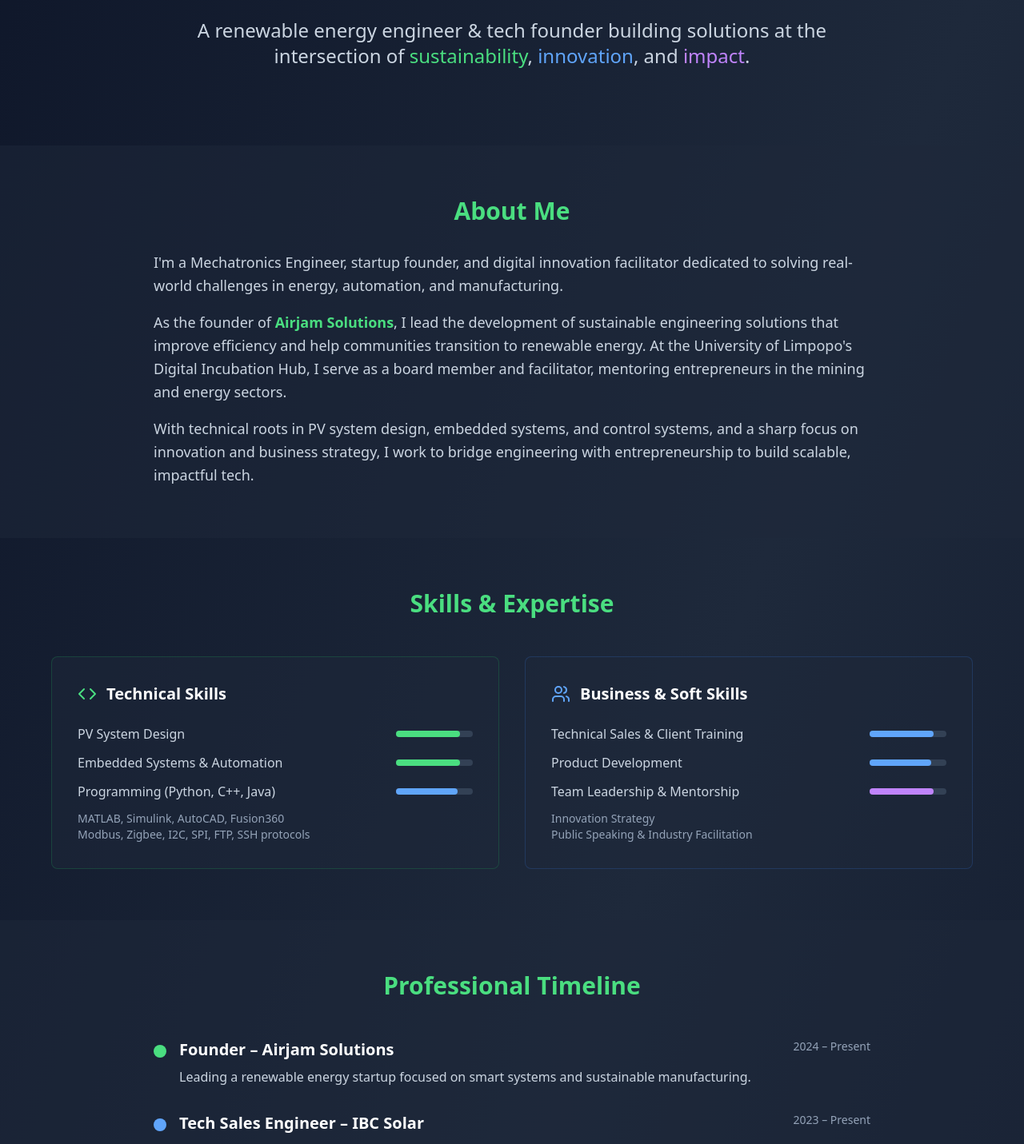
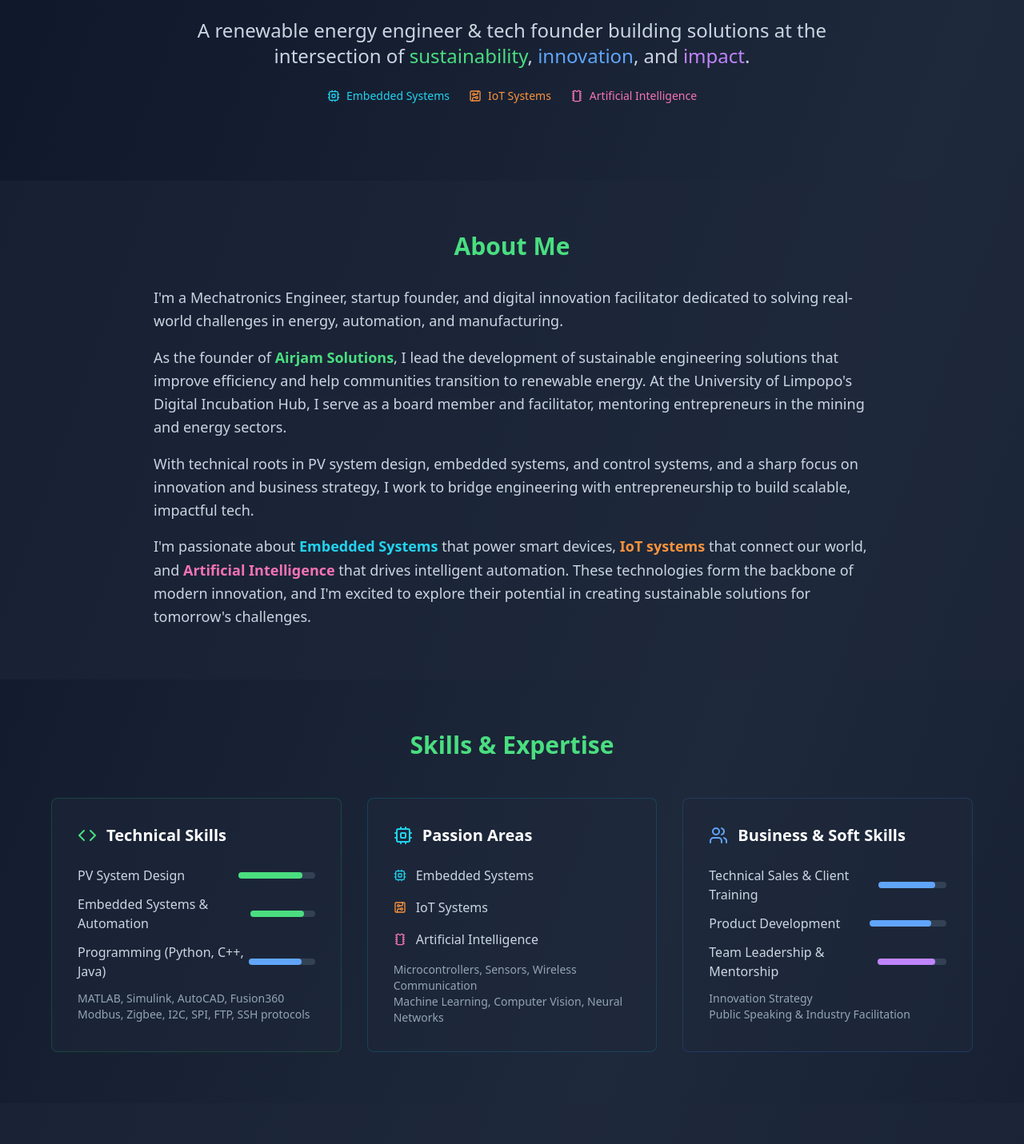
Before and after one commit to Jama3000/mkjama, a React (Vite) app: page / in a window 1280 px wide. Shown: the part 170-1601 px from the top of the page at 80% size. Built offline with nearby package versions, Linux system fonts and the light colour scheme.

Commit message:
Add passion for Embedded Systems, IoT, and AI
Updated the ePortfolio to include the user's passion for Embedded Systems, IoT systems, and Artificial Intelligence.

```diff
--- a/src/pages/Index.tsx
+++ b/src/pages/Index.tsx
@@ -1,5 +1,4 @@
-
-import { Linkedin, Mail, ExternalLink, Code, Zap, Cog, Users, Award, Calendar } from "lucide-react";
+import { Linkedin, Mail, ExternalLink, Code, Zap, Cog, Users, Award, Calendar, Cpu, CircuitBoard, Microchip } from "lucide-react";
 
 const Index = () => {
   return (
@@ -33,6 +32,20 @@ const Index = () => {
               <span className="text-blue-400"> innovation</span>, and
               <span className="text-purple-400"> impact</span>.
             </p>
+            <div className="flex justify-center space-x-6 mt-6 text-sm">
+              <span className="flex items-center space-x-2 text-cyan-400">
+                <Cpu size={16} />
+                <span>Embedded Systems</span>
+              </span>
+              <span className="flex items-center space-x-2 text-orange-400">
+                <CircuitBoard size={16} />
+                <span>IoT Systems</span>
+              </span>
+              <span className="flex items-center space-x-2 text-pink-400">
+                <Microchip size={16} />
+                <span>Artificial Intelligence</span>
+              </span>
+            </div>
           </div>
         </div>
       </section>
@@ -57,6 +70,13 @@ const Index = () => {
               innovation and business strategy, I work to bridge engineering with entrepreneurship to build scalable,
               impactful tech.
             </p>
+            <p>
+              I'm passionate about <span className="text-cyan-400 font-semibold">Embedded Systems</span> that power smart devices,
+              <span className="text-orange-400 font-semibold"> IoT systems</span> that connect our world, and
+              <span className="text-pink-400 font-semibold"> Artificial Intelligence</span> that drives intelligent automation.
+              These technologies form the backbone of modern innovation, and I'm excited to explore their potential in creating
+              sustainable solutions for tomorrow's challenges.
+            </p>
           </div>
         </div>
       </section>
@@ -65,7 +85,7 @@ const Index = () => {
       <section id="skills" className="py-16 px-6">
         <div className="max-w-6xl mx-auto">
           <h2 className="text-3xl font-bold mb-12 text-center text-green-400">Skills & Expertise</h2>
-          <div className="grid md:grid-cols-2 gap-8">
+          <div className="grid md:grid-cols-3 gap-8">
             {/* Technical Skills */}
             <div className="bg-slate-800/50 p-8 rounded-lg border border-green-500/20 hover:border-green-500/40 transition-all">
               <div className="flex items-center mb-6">
@@ -94,6 +114,32 @@ const Index = () => {
                 <div className="text-sm text-slate-400 mt-4">
                   MATLAB, Simulink, AutoCAD, Fusion360<br />
                   Modbus, Zigbee, I2C, SPI, FTP, SSH protocols
+                </div>
+              </div>
+            </div>
+
+            {/* Passion Areas */}
+            <div className="bg-slate-800/50 p-8 rounded-lg border border-cyan-500/20 hover:border-cyan-500/40 transition-all">
+              <div className="flex items-center mb-6">
+                <Cpu className="text-cyan-400 mr-3" size={24} />
+                <h3 className="text-xl font-semibold">Passion Areas</h3>
+              </div>
+              <div className="space-y-4 text-slate-300">
+                <div className="flex items-center space-x-3">
+                  <Cpu className="text-cyan-400" size={16} />
+                  <span>Embedded Systems</span>
+                </div>
+                <div className="flex items-center space-x-3">
+                  <CircuitBoard className="text-orange-400" size={16} />
+                  <span>IoT Systems</span>
+                </div>
+                <div className="flex items-center space-x-3">
+                  <Microchip className="text-pink-400" size={16} />
+                  <span>Artificial Intelligence</span>
+                </div>
+                <div className="text-sm text-slate-400 mt-4">
+                  Microcontrollers, Sensors, Wireless Communication<br />
+                  Machine Learning, Computer Vision, Neural Networks
                 </div>
               </div>
             </div>
```
